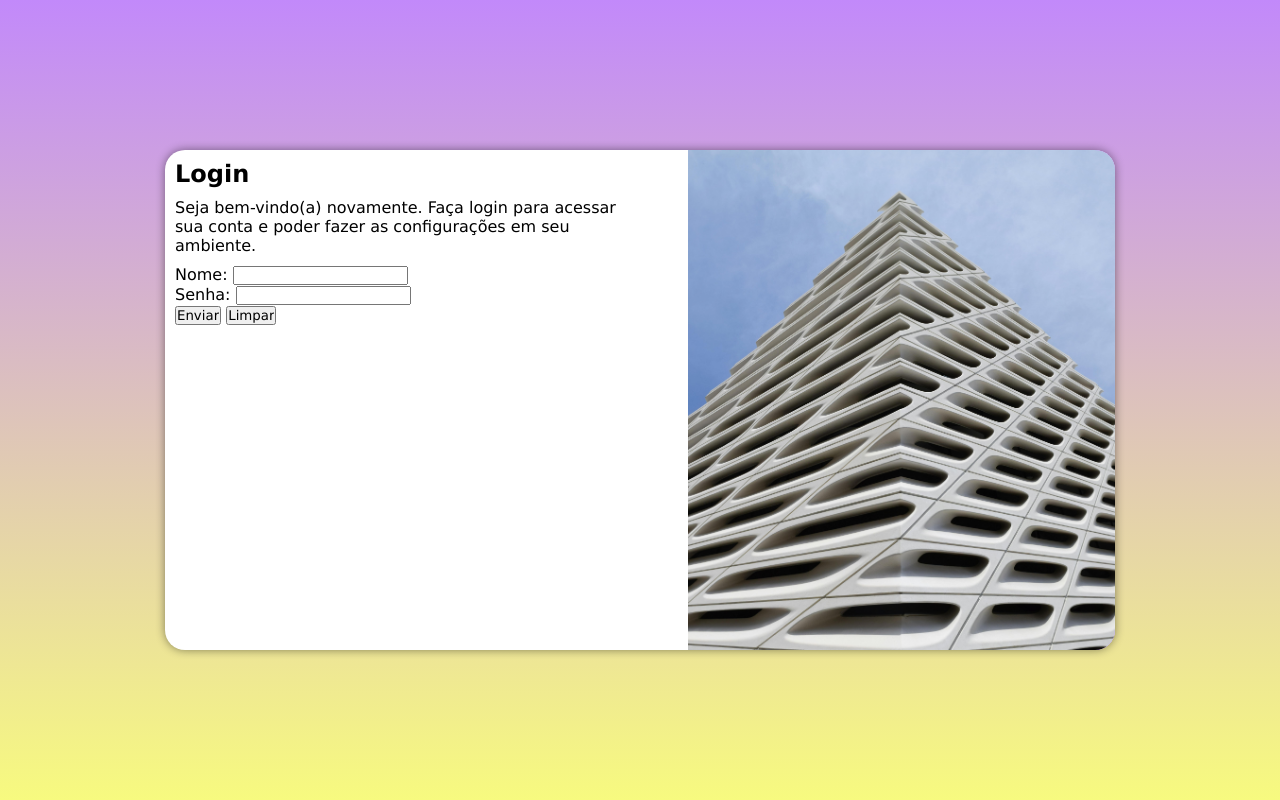
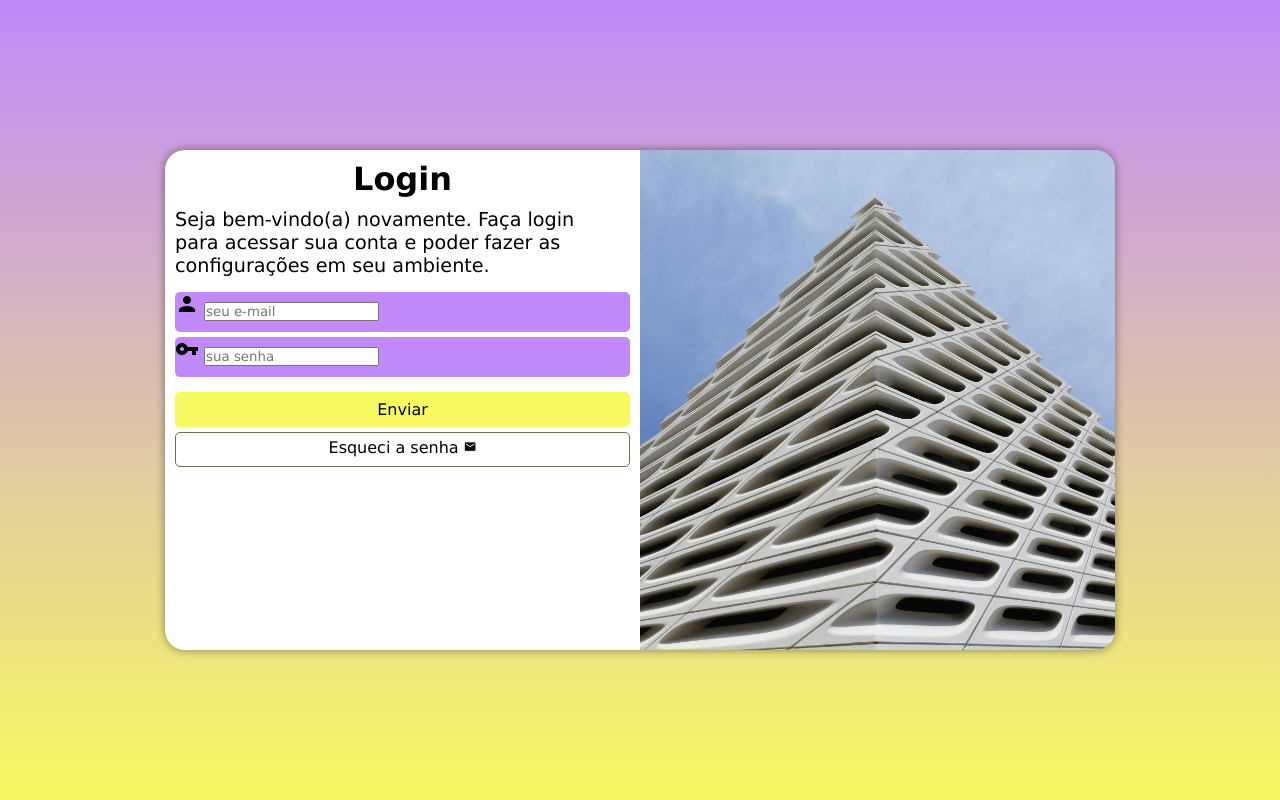
Before and after one commit to felipeplwto/projeto-login, a PHP site: page / in a window 1280 px wide. Run offline with PHP 8.4, Linux system fonts and the light colour scheme.

Commit message:
formatação forms

```diff
--- a/estilos/media-query.css
+++ b/estilos/media-query.css
@@ -12,13 +12,13 @@
 
     section#login > div#imagem {
         float: left;
-        width: 35%;
+        width: 30%;
         height: 100%;
     }
 
     section#login > div#form {
         float: right;
-        width: 60%;
+        width: 70%;
     }
 }
 
@@ -33,7 +33,7 @@
 
     section#login > div#imagem {
         float: right;
-        width: 45%;
+        width: 50%;
         height: 100%;
     }
 
@@ -41,4 +41,14 @@
         float: left;
         width: 50%;
     }
+
+     section#login > div#form > h1 {
+        font-size: 2em;
+     }
+
+    section#login > div#form > p {
+        font-size: 1.2em;
+        padding: 10px;
+        padding-left: 0px;
 }
+}
--- a/estilos/style.css
+++ b/estilos/style.css
@@ -2,7 +2,7 @@
 
 :root {
     --cor01: #C289FA;
-    --cor02: #F7FA7F;
+    --cor02: #f7fa61;
 }
 
 * {
@@ -32,7 +32,7 @@ section#login {
     overflow: hidden;
 
     background-color: white;
-    width: 250px;
+    width: 280px;
     height: 500px;
     border-radius: 20px;
     box-shadow: 0px 0px 10px rgba(0, 0, 0, 0.452);
@@ -55,7 +55,69 @@ section#login > div#form {
     padding: 10px;
 }
 
+section#login > div#form > h1 {
+    text-align: center;
+    font-size: 1.6em;
+}
+
 section#login > div#form > p {
-    padding: 10px;
+    font-size: 0.8em;
+    padding: 5px;
     padding-left: 0px;
 }
+
+form > div.campo {
+    background-color: var(--cor01);
+    display: block;
+    width: 100%;
+    height: 40px;
+    border-radius: 5px;
+    margin: 5px 0px;
+}
+
+form label {
+    font-size: 0.8em;
+    display: none;
+}
+
+form > input[type=submit] {
+    display: block;
+    font-size: 1em;
+    width: 100%;
+    height: 35px;
+    margin-top: 15px;
+    background-color: var(--cor02);
+    border: none;
+    border-radius: 5px;
+}
+
+form > input[type=submit]:hover {
+    background-color: #b4b646;
+}
+
+form > a.botao {
+    display: block;
+    text-align: center;
+    font-size: 1em;
+    width: 100%;
+    height: 35px;
+    padding-top: 5px;
+    margin-top: 5px;
+    text-decoration: none;
+    color: black;
+    background-color: white;
+    border: 1px solid #70704f;
+    border-radius: 5px;
+
+}
+
+form > a.botao:hover {
+    background-color: #f2f3ac;
+}
+
+form > a.botao > i {
+    font-size: 0.8em;
+
+}
+
+a#class {}
--- a/index.html
+++ b/index.html
@@ -4,6 +4,7 @@
     <meta charset="UTF-8">
     <meta name="viewport" content="width=device-width, initial-scale=1.0">
     <title>Login</title>
+    <link href="https://fonts.googleapis.com/icon?family=Material+Icons" rel="stylesheet">
     <link rel="stylesheet" href="estilos/style.css">
     <link rel="stylesheet" href="estilos/media-query.css">
 </head>
@@ -17,14 +18,23 @@
                 <h1>Login</h1>
                 <p>Seja bem-vindo(a) novamente. Faça login para acessar sua conta e poder fazer as configurações em seu ambiente.</p>
                 <form action="login.php" method="post" autocomplete="on">
-                    <label for="name">Nome:</label>
-                    <input type="text" name="name" id="name" required>
-                    <br>
-                    <label for="senha">Senha:</label>
-                    <input type="password" name="senha" id="senha" required minlength="8">
-                    <br>
+                    <div class="campo">
+                        <i class="material-icons">person</i>
+                        <input type="email" name="login" id="login" placeholder="seu e-mail" required maxlength="30" autocomplete="email">
+                        <label for="login">Login:</label>
+                    </div>
+
+                    <div class="campo">
+                        <i class="material-icons">vpn_key</i>
+                        <input type="password" name="senha" id="senha" placeholder="sua senha" required minlength="8" maxlength="20" autocomplete="current-password">
+                        <label for="senha">Senha:</label>
+                    </div>
+
+
                     <input type="submit" value="Enviar">
-                    <input type="reset" value="Limpar">
+                    <a href="esqueci.html" class="botao">
+                        Esqueci a senha <i class="material-icons"> mail</i>
+                    </a>
                 </form>
             </div>
         </section>
```
